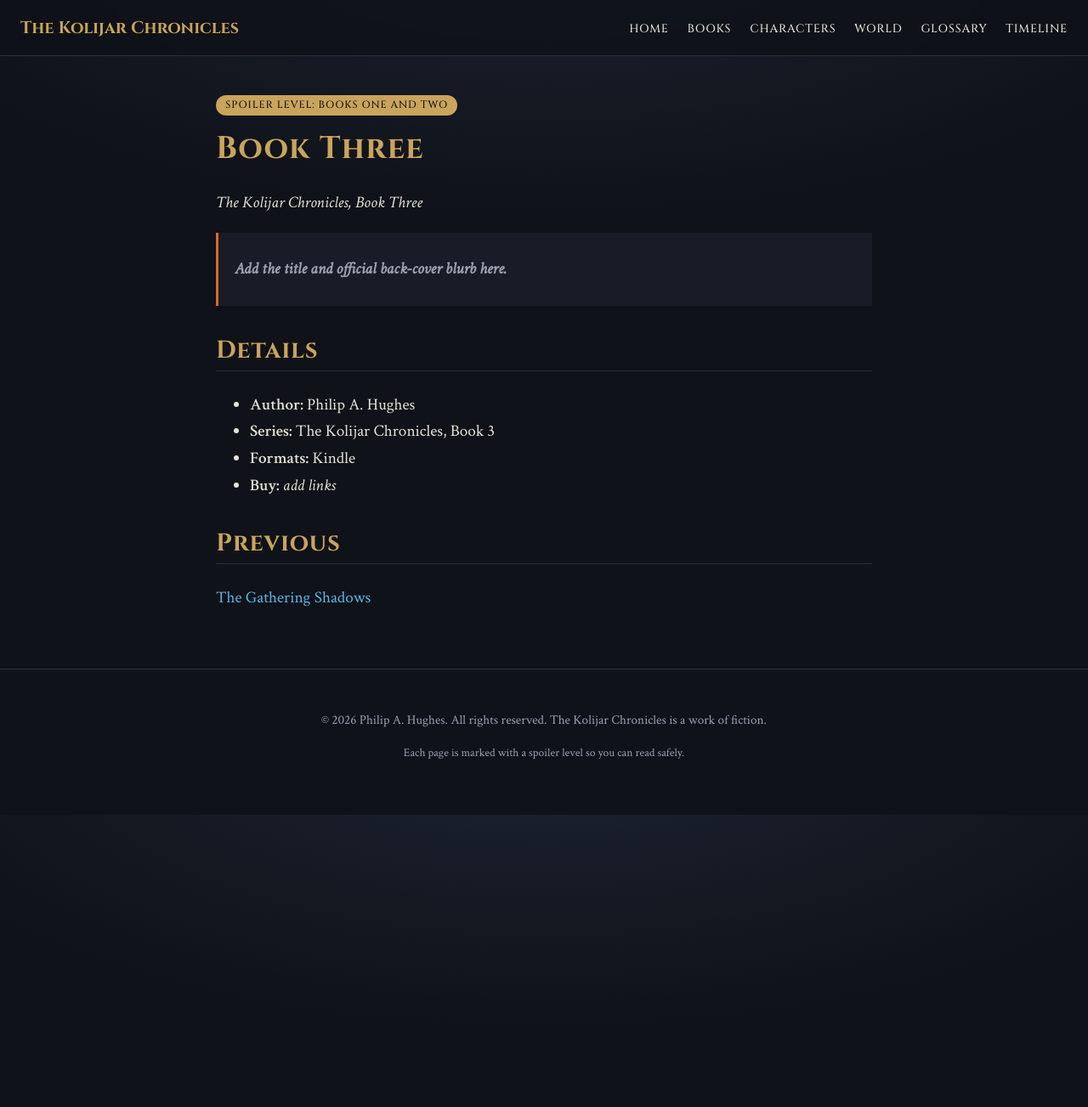
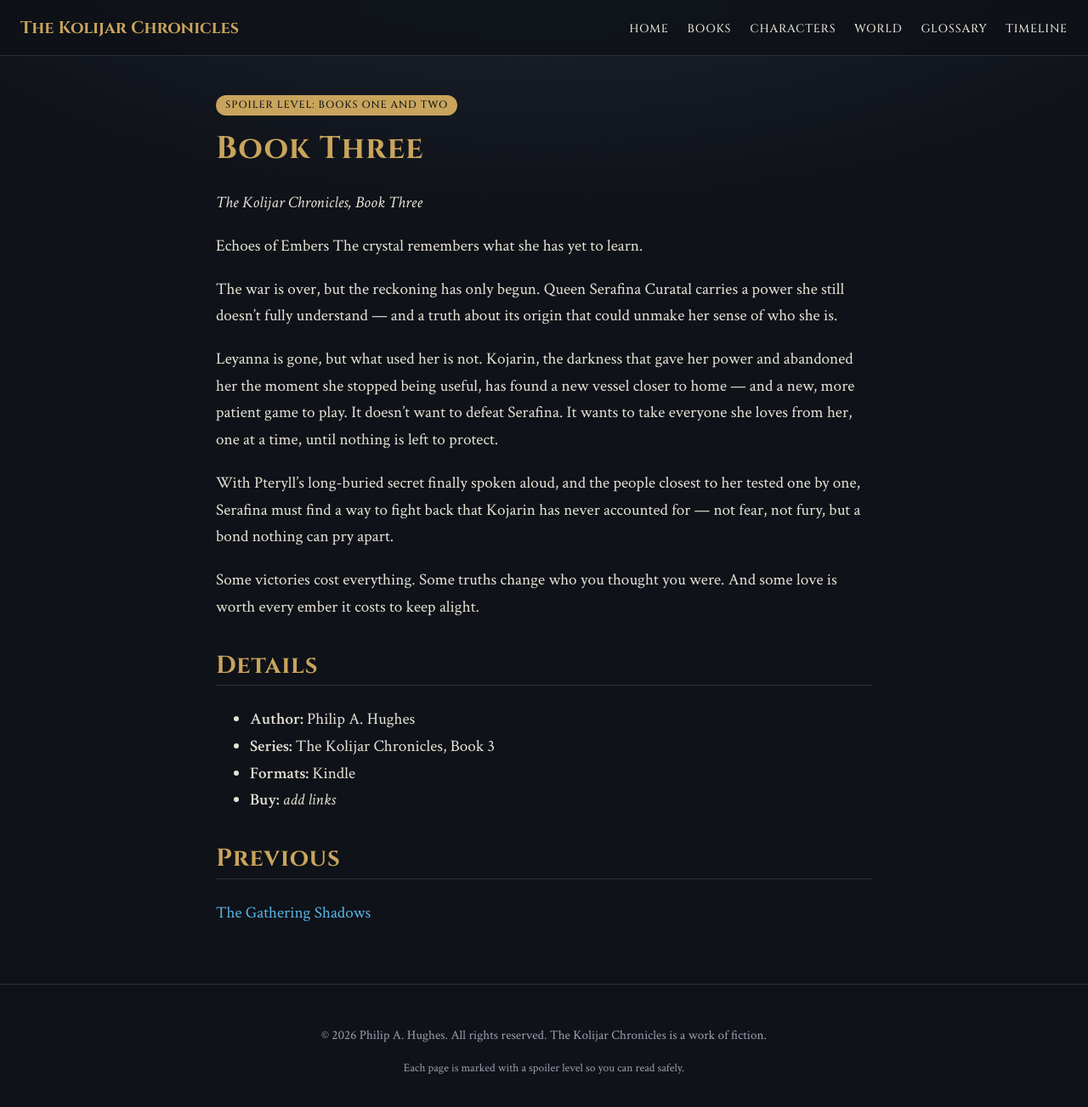
Before and after one commit to philauthor46/Kolijar-Hub, a Jekyll site: the page built from books/book-three.md, in a window 1280 px wide and 1330 px high. Shown: the top 1303 px of the window at 85% size. Built offline with Jekyll 4.4.1, drawn with Linux system fonts in a browser that asks for light colours.

Commit message:
Update Book Three with title and blurb
Added title and back-cover blurb for Book Three.

```diff
--- a/books/book-three.md
+++ b/books/book-three.md
@@ -9,7 +9,16 @@ spoiler: Books One and Two
 
 *The Kolijar Chronicles, Book Three*
 
-> **Add the title and official back-cover blurb here.**
+Echoes of Embers
+The crystal remembers what she has yet to learn.
+
+The war is over, but the reckoning has only begun. Queen Serafina Curatal carries a power she still doesn't fully understand — and a truth about its origin that could unmake her sense of who she is.
+
+Leyanna is gone, but what used her is not. Kojarin, the darkness that gave her power and abandoned her the moment she stopped being useful, has found a new vessel closer to home — and a new, more patient game to play. It doesn't want to defeat Serafina. It wants to take everyone she loves from her, one at a time, until nothing is left to protect.
+
+With Pteryll's long-buried secret finally spoken aloud, and the people closest to her tested one by one, Serafina must find a way to fight back that Kojarin has never accounted for — not fear, not fury, but a bond nothing can pry apart.
+
+Some victories cost everything. Some truths change who you thought you were. And some love is worth every ember it costs to keep alight.
 
 ## Details
 
```
